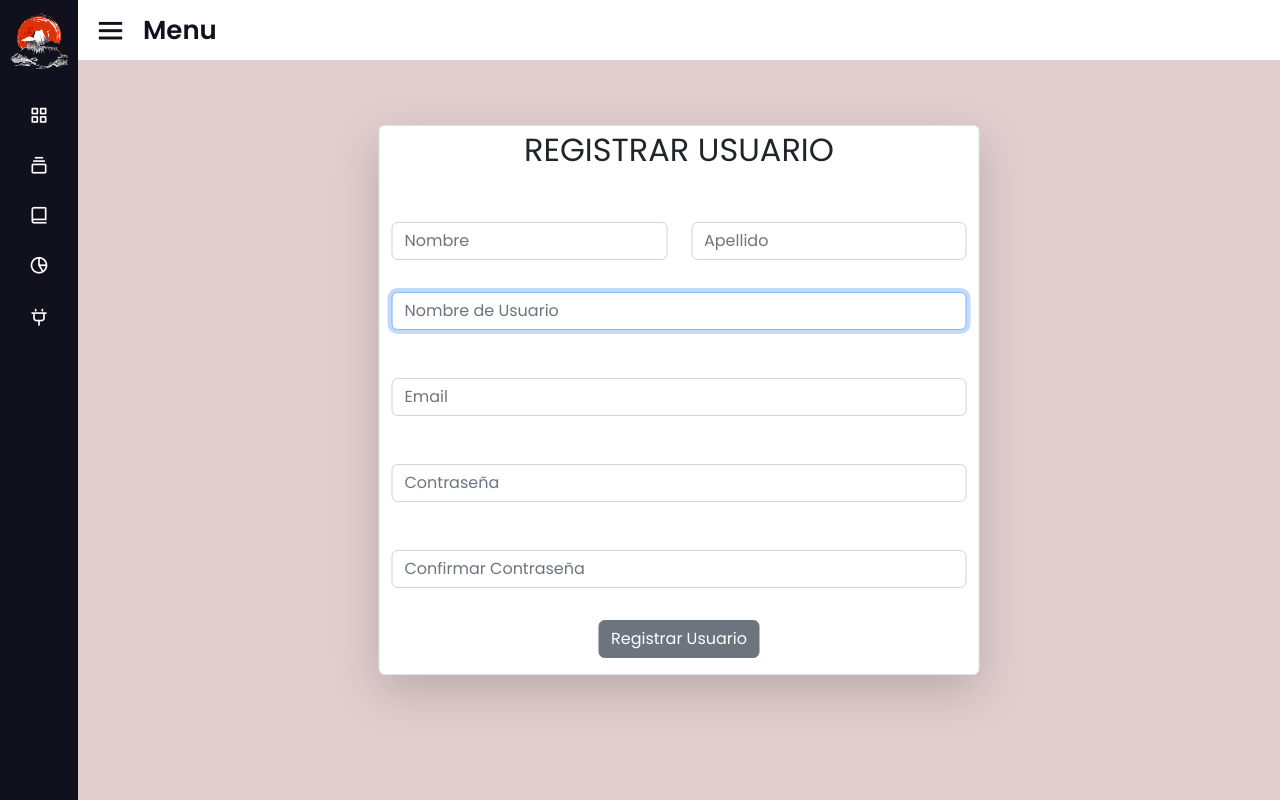
After one commit to ginogiorgi/proyectoCoderFinal, a Django app: page /registerUser/ in a window 1280 px wide. The commit adds this page. Run offline with Django 4.2, Linux system fonts and the light colour scheme; some libraries are stand-ins or nearby versions.

Commit message:
[ProyectoFinal]Login, Register and Logout implemented

```diff
--- a/ProyectoCoderFinal/ProyectoFinal/forms.py
+++ b/ProyectoCoderFinal/ProyectoFinal/forms.py
@@ -1,3 +1,4 @@
+from django.contrib.auth.forms import AuthenticationForm
 from django import forms
 from django.contrib.auth.forms import UserCreationForm
 from django.contrib.auth.models import User
@@ -75,3 +76,28 @@ class StudiosForm(forms.ModelForm):
             'description':forms.Textarea(attrs = {'class':"form-control", 'placeholder':""}),
             'image':forms.FileInput(attrs = {'class':"form-control", 'placeholder':""}),
         }
+
+
+class UserRegisterForm(UserCreationForm):
+    email = forms.EmailField(required = True, widget = forms.TextInput(attrs = {'class':"form-control",'placeholder':"Email"}))
+    password1 = forms.CharField(label='Contraseña', widget = forms.PasswordInput(attrs = {'class':"form-control",'placeholder':"Contraseña"}))
+    password2 = forms.CharField(label= 'Confirmar contraseña', widget = forms.PasswordInput(attrs = {'class':"form-control",'placeholder':"Confirmar Contraseña"}))
+
+    class Meta:
+        model = User
+        fields =  fields = ['first_name',
+                            'last_name',
+                            'username',
+                            'email',
+                            'password1',
+                            'password2',
+                            ]
+
+        widgets = {'first_name': forms.TextInput(attrs = {'class':"form-control",'placeholder':"Nombre"}),
+                   'last_name': forms.TextInput(attrs = {'class':"form-control",'placeholder':"Apellido"}),
+                   'username': forms.TextInput(attrs = {'class':"form-control",'placeholder':"Nombre de Usuario"}),
+        }
+
+class LoginForm(AuthenticationForm):
+    username = forms.CharField(widget = forms.TextInput(attrs = {'class':"form-control",'placeholder':"Nombre de Usuario"}))
+    password = forms.CharField(widget = forms.PasswordInput(attrs ={'class':"form-control",'placeholder':"Contraseña"}))
--- a/ProyectoCoderFinal/ProyectoFinal/templates/proyectofinal/base.html
+++ b/ProyectoCoderFinal/ProyectoFinal/templates/proyectofinal/base.html
@@ -82,18 +82,33 @@
                         <li><a href="{% url 'Studio Data' %}">CRUD Studio</a></li>
                     </ul>
                 </li>
+                {% if request.user.is_authenticated %}
                 <li>
                     <div class="profile-details">
                         <div class="profile-content">
-                            <!--<img src="image/profile.jpg" alt="profileImg">-->
+                            <img src="{{ request.user.profile.image.url }}" alt="profileImg">
                         </div>
                         <div class="name-job">
-                            <a href="" class="profile_name">Login</a>
+                            <a href="{% url 'Login' %}" class="profile_name">{{request.user}}</a>
                             <div class="job"> </div>
                         </div>
-                            <i class='bx bx-log-out' > </i>
+                            <a href="{% url 'Logout' %}"><i  class='bx bx-log-out' > </i> </a>
                     </div>
                 </li>
+                {% else %}
+                <li>
+                  <div class="profile-details">
+                      <div class="profile-content">
+
+                      </div>
+                      <div class="name-job">
+                          <a href="{% url 'Login' %}" class="profile_name">Login</a>
+                          <div class="job"> </div>
+                      </div>
+                          <i href="" class='' > </i>
+                  </div>
+                </li>
+                {% endif %}
             </ul>
         </nav>
         <div class="home-section" style="background-color:rgb(226, 206, 206)">
@@ -143,7 +158,7 @@
                                 <a href=""><img src="{{ anime.image.url }}" class="card-img-top" alt="..."></a>
                                 <div class="card-body">
                                   <h5 class="card-title">{{ anime.name }}</h5>
-                                  <p class="card-text">This is a longer card with supporting text below as a natural lead-in to additional content. This content is a little bit longer.}</p>
+                                  <p class="card-text">{{ anime.description }}</p>
                                   <a href="#" class="btn btn-primary">Go somewhere</a>
                                 </div>
                               </div>
@@ -159,8 +174,8 @@
                               <div class="card h-100">
                                 <a href=""><img src="{{ manga.image.url }}" class="card-img-top" alt=""></a>
                                 <div class="card-body">
-                                  <h5 class="card-title">{{manga.name}}</h5>
-                                  <p class="card-text">This is a longer card with supporting text below as a natural lead-in to additional content. This content is a little bit longer.</p>
+                                  <h5 class="card-title">{{ manga.name }}</h5>
+                                  <p class="card-text">{{ manga.description }}</p>
                                   <a href="#" class="btn btn-primary">Detalles</a>
                                 </div>
                               </div>
--- /dev/null
+++ b/ProyectoCoderFinal/ProyectoFinal/templates/proyectofinal/registerUser.html
@@ -0,0 +1,43 @@
+{% extends "proyectofinal/base.html" %}
+{% load static %}
+{% block container%}
+    <div class="position-absolute top-50 start-50 translate-middle">
+        <div class="container border rounded shadow-lg" style="background-color:white">
+            <div class="row">
+                <p class="text-center fs-2">REGISTRAR USUARIO</b> </p>
+            </div>
+            <div class="row justify-content-evenly">
+                <div class="col-sm-12 col-md-12 col-lg-12 col-xl-12 py-3 ">
+                    <div class="text-center">
+                        <form method="POST">{% csrf_token %}
+                            <div class="row py-3">
+                                <div class="col-md-6">
+                                    {{form.first_name}}
+                                </div>
+                                <div class="col-md-6">
+                                    {{form.last_name}}
+                                </div>
+                            </div>
+                            <div class="mb-3 py-3">
+                                {{form.username}}
+                            </div>
+                            <div class="mb-3 py-3">
+                                {{form.email}}
+                            </div>
+                            <div class="mb-3 py-3">
+                                {{form.password1}}
+                            </div>
+                            <div class="mb-3 py-3">
+                                {{form.password2}}
+                            </div>
+                            {% if form.errors %}
+                                <p>Passwords do not match.</p>
+                            {% endif %}
+                            <button type="submit" class="btn btn-secondary">Registrar Usuario</button>
+                        </form>
+                    </div>
+                </div>
+            </div>
+        </div>
+    </div>
+{% endblock %}
--- a/ProyectoCoderFinal/ProyectoFinal/urls.py
+++ b/ProyectoCoderFinal/ProyectoFinal/urls.py
@@ -2,6 +2,7 @@ from django.urls import path, include
 from .views import *
 from django.conf import settings
 from django.conf.urls.static import static
+from django.contrib.auth.views import LoginView, LogoutView
 
 urlpatterns = [
     path('',homeView, name = 'Home'),
@@ -14,6 +15,10 @@ urlpatterns = [
     path('studioData/', studioData, name = 'Studio Data'),
     path('studioDelete/<int:id_studio>/', deleteStudio, name = 'Delete Studio'),
     path('editStudio/<int:id_studio>', editStudio, name = 'Edit Studio'),
+    path('registerUser/', registerUser, name = 'Register'),
+    path('loginUser/', loginRequest, name = 'Login'),
+    path('logout/', LogoutView.as_view(), name = 'Logout'),
+    path('profileDetails/',profile, name = 'Profile')
 
 ]
 
--- a/ProyectoCoderFinal/ProyectoFinal/views.py
+++ b/ProyectoCoderFinal/ProyectoFinal/views.py
@@ -1,4 +1,5 @@
 from django.shortcuts import redirect, render
+from django.contrib.auth import authenticate, login
 from django.contrib import messages
 from .models import *
 from .forms import *
@@ -124,6 +125,8 @@ def editManga(request, id_manga):
 
     return render(request, 'proyectofinal/editManga.html', context)
 
+#CRUD Studio
+
 def studioData(request):
 
     studios = Studios.objects.all()
@@ -169,3 +172,53 @@ def editStudio(request, id_studio):
     context = {'form': form, 'studio': studio}
 
     return render(request, 'proyectofinal/editStudio.html', context)
+
+#REGISTER, LOGIN AND LOGOUT
+
+def registerUser(request):
+
+    if request.method == 'POST':
+        form = UserRegisterForm(request.POST)
+
+        if form.is_valid():
+            user = form.save()
+            profile = Profile()
+            profile.user = user
+            profile.save()
+            request.user = user
+
+            return redirect('Home')
+
+    else:
+        form = UserRegisterForm()
+
+    context = {'form': form}
+
+    return render(request, 'proyectofinal/registerUser.html', context)
+
+def loginRequest(request):
+
+    if request.method == 'POST':
+        form = LoginForm(request, request.POST)
+
+        if form.is_valid():
+            username = form.cleaned_data.get('username')
+            password = form.cleaned_data.get('password')
+
+            user = authenticate (username = username, password = password)
+
+            if user is not None:
+                login(request, user)
+
+                return redirect('Home')
+        else:
+            form = LoginForm()
+            return render (request, 'proyectofinal/loginUser.html', {'form': form, 'message': 'Username or Password incorrect'})
+
+    else:
+        form = LoginForm()
+        return render (request, 'proyectofinal/loginUser.html', {'form': form})
+
+
+def profile(request):
+    return render(request, 'proyectofinal/profileDetails.html')
```
Also changed, not shown: ProyectoCoderFinal/ProyectoFinal/templates/proyectofinal/loginUser.html (added, +31 -0 lines), ProyectoCoderFinal/ProyectoFinal/templates/proyectofinal/profileDetails.html (added, +21 -0 lines), ProyectoCoderFinal/ProyectoFinal/static/img/027ada4161a4ac43c95f24d4d4abd7a2b05e74a9_hq.jpg (added), ProyectoCoderFinal/ProyectoFinal/static/img/60539bc9844fa25d8369706e7314e771.jpg (added), ProyectoCoderFinal/ProyectoFinal/static/img/disexo_x2x.jpg_341150531.jpg (added), ProyectoCoderFinal/ProyectoFinal/static/img/jujutsu-kaisen-2240475.jpg (added), ProyectoCoderFinal/db.sqlite3, ProyectoCoderFinal/media/pngwing.com_1.png (added).
